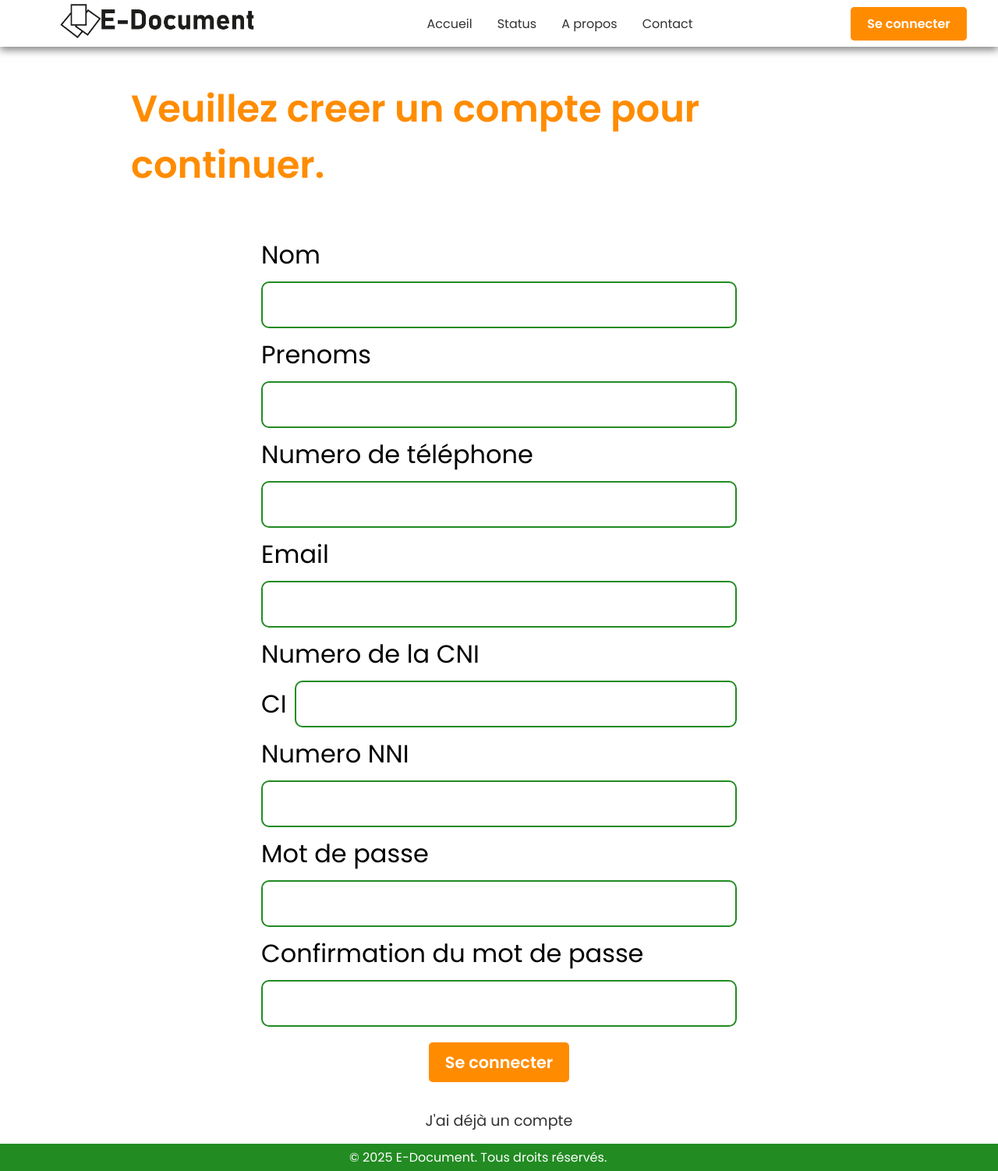
After one commit to yannArmelGALLIE/E-Document, a PHP site: page /sign-up.php in a window 1280 px wide. The commit adds this page. Shown: the whole page at 78% size. Run offline with PHP 8.4, Linux system fonts and the light colour scheme.

Commit message:
Add the form sign in and sign up with their styles and traitements

```diff
--- a/assets/sass/component/_form-demand.scss
+++ b/assets/sass/component/_form-demand.scss
@@ -33,10 +33,10 @@ color: $secondary-color;
     cursor: pointer;
 }
 
-.form-demand form button {
+.form-demand form input[type="submit"] {
     @include button_style();
 }
 
-.form-demand form button:hover {
+.form-demand form input[type="submit"]:hover {
     @include hover_button_style();
 }
--- /dev/null
+++ b/assets/sass/component/_form-sign-in.scss
@@ -0,0 +1,65 @@
+@use "../abstract" as *;
+
+.form-sign-in{
+    width: 50%;
+    margin-left: auto;
+    margin-right: auto;
+    padding: $default-space;
+}
+
+.form-sign-in form{
+    margin: 0 auto;
+    width: 100%;
+    max-width: 1200px;
+    display: flex;
+    flex-direction: column;
+    align-items: center;
+    justify-content: center;
+}
+
+.form-sign-in form label {
+    font-size: $normal-text;
+    font-weight: 400;
+}
+
+.form-sign-in form div {
+    width: 100%;
+}
+
+.form-sign-in form div input {
+    padding: 15px;
+    margin-top: 10px;
+    margin-bottom: 10px;
+    width: 100%;
+    font-size: 1.1rem;
+    border-radius: 10px;
+    border: 2px solid $secondary-color;
+}
+
+.form-sign-in form input[type="submit"] {
+    font-size: 1.3rem;
+    margin-top: 10px;
+    margin-bottom: 10px;
+    @include button_style();
+}
+
+.form-sign-in form a {
+    text-decoration: none;
+    font-size: 1.2rem;
+    color: $primary-text-color;
+}
+
+.form-sign-in form input[type="submit"]:hover {
+    @include hover_button_style();
+}
+
+.form-sign-in form input[type="number"]::-webkit-inner-spin-button,
+.form-sign-in form input[type="number"]::-webkit-outer-spin-button {
+    -webkit-appearance: none;
+}
+
+.numCni {
+    display: flex;
+    align-items: center;
+    gap: 10px;
+}
--- a/assets/sass/style.scss
+++ b/assets/sass/style.scss
@@ -3,6 +3,7 @@
 @use "component/header";
 @use "component/title-area";
 @use "component/form-demand";
+@use "component/form-sign-in";
 @use "component/footer";
 
 * {
@@ -22,5 +23,4 @@
 .section-main {
     margin-top: 4rem;
     width: 100%;
-    height: 10%;
 }
--- a/assets/style/style.css
+++ b/assets/style/style.css
@@ -190,7 +190,7 @@
   cursor: pointer;
 }
 
-.form-demand form button {
+.form-demand form input[type=submit] {
   background-color: #ff8c00;
   border: 2px solid #ff8c00;
   padding: 0.5rem 1.2rem;
@@ -201,8 +201,79 @@
   cursor: pointer;
 }
 
-.form-demand form button:hover {
+.form-demand form input[type=submit]:hover {
   background-color: #e67600;
+}
+
+.form-sign-in {
+  width: 50%;
+  margin-left: auto;
+  margin-right: auto;
+  padding: 15px;
+}
+
+.form-sign-in form {
+  margin: 0 auto;
+  width: 100%;
+  max-width: 1200px;
+  display: flex;
+  flex-direction: column;
+  align-items: center;
+  justify-content: center;
+}
+
+.form-sign-in form label {
+  font-size: 2rem;
+  font-weight: 400;
+}
+
+.form-sign-in form div {
+  width: 100%;
+}
+
+.form-sign-in form div input {
+  padding: 15px;
+  margin-top: 10px;
+  margin-bottom: 10px;
+  width: 100%;
+  font-size: 1.1rem;
+  border-radius: 10px;
+  border: 2px solid #228B22;
+}
+
+.form-sign-in form input[type=submit] {
+  font-size: 1.3rem;
+  margin-top: 10px;
+  margin-bottom: 10px;
+  background-color: #ff8c00;
+  border: 2px solid #ff8c00;
+  padding: 0.5rem 1.2rem;
+  border-radius: 5px;
+  outline: none;
+  color: #ffffff;
+  font-weight: bold;
+  cursor: pointer;
+}
+
+.form-sign-in form a {
+  text-decoration: none;
+  font-size: 1.2rem;
+  color: #333;
+}
+
+.form-sign-in form input[type=submit]:hover {
+  background-color: #e67600;
+}
+
+.form-sign-in form input[type=number]::-webkit-inner-spin-button,
+.form-sign-in form input[type=number]::-webkit-outer-spin-button {
+  -webkit-appearance: none;
+}
+
+.numCni {
+  display: flex;
+  align-items: center;
+  gap: 10px;
 }
 
 .section-footer {
@@ -239,7 +310,6 @@ html::-webkit-scrollbar {
 .section-main {
   margin-top: 4rem;
   width: 100%;
-  height: 10%;
 }
 
 /*# sourceMappingURL=style.css.map */
--- /dev/null
+++ b/data/sign-in-traitement.php
@@ -0,0 +1,5 @@
+<?php
+if(isset($_POST["submit"])){
+    $numCni = $_POST["numCni"];
+}
+?>
--- a/screens/header.php
+++ b/screens/header.php
@@ -29,7 +29,7 @@
                     <li><a href="service.php">Contact</a></li>
                 </ul>
                 <div class="button">
-                    <a href="user.php">Se connecter</a>
+                    <a href="sign-in.php">Se connecter</a>
                 </div>
                 <div class="burger-menu-button">
                     <span class="material-symbols-outlined">menu</span>
@@ -44,7 +44,7 @@
                 </ul>
                 <div class="divider"></div>
                 <div class="button">
-                    <a href="user.php">Se connecter</a>
+                    <a href="sign-in.php">Se connecter</a>
                 </div>
             </div>
         </header>
--- /dev/null
+++ b/sign-up.php
@@ -0,0 +1,56 @@
+<!DOCTYPE html>
+<html lang="en">
+
+<head>
+    <meta charset="UTF-8">
+    <meta name="viewport" content="width=device-width, initial-scale=1.0">
+    <link rel="icon" href="assets/img/favicon.png" sizes="32x32">
+    <link rel="stylesheet" href="./assets/style/style.css">
+    <link href="https://fonts.googleapis.com/css2?family=Poppins:wght@400;600&display=swap" rel="stylesheet">
+    <link href="https://fonts.googleapis.com/css2?family=Material+Symbols+Outlined" rel="stylesheet" />
+    <script src="script/burger-menu.js" defer></script>
+    <script src="script/scroll-bar.js" defer></script>
+    <script src="script/active-link.js" defer></script>
+    <title>S'inscrire | E-Document</title>
+</head>
+
+<body>
+    <!-- Header -->
+    <?php include("./screens/header.php"); ?>
+    <!-- Body -->
+    <section class="section-main">
+        <main>
+        <div class="title-area">
+            <h1 class="title">Veuillez creer un compte pour continuer.</h1>
+        </div>
+        <div class="form-sign-in">
+            <form action="./data/sign-up-traitement.php" method="POST">
+                <div>
+                <label for="">Nom</label><br>
+                <input type="text" name="surname" id="surname" required>
+                <label for="">Prenoms</label><br>
+                <input type="text" name="firstname" id="firstname" required>
+                <label for="">Numero de téléphone</label><br>
+                <input type="number" name="firstname" id="name" required>
+                <label for="">Email</label>
+                <input type="email" name="email" id="email" required>
+                <label for="">Numero de la CNI </label><br>
+                <label for="" class="numCni">CI<input type="number" name="num-cni" id="" required ></label>
+                <label for="">Numero NNI</label><br>
+                <input type="number" name="num-nni" id="num-nni"  required>
+                <label for="">Mot de passe</label><br>
+                <input type="password" name="password"  id="" required><br>
+                <label for="">Confirmation du mot de passe</label><br>
+                <input type="password" name="confirm-password"  id="confirm-password" required><br>
+                </div>
+                <input type="submit" name="submit" value="Se connecter"><br>
+                <a href="sign-in.php">J'ai déjà un compte</a>
+            </form>
+        </div>
+        </main>
+     </section>
+    <!-- Footer -->
+    <?php include("./screens/footer.php"); ?>
+</body>
+
+</html>
```
Also changed, not shown: data/db.php (added, +14 -0 lines), data/sign-up-traitement.php (added, +27 -0 lines), data/submit-demand.php (+8 -0 lines), screens/form-demand.php (+16 -16 lines), sign-in.php (added, +45 -0 lines), user.php (deleted, +0 -25 lines), 2 other files.
